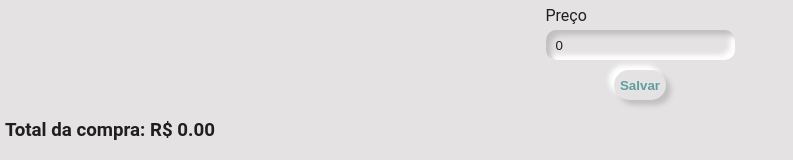
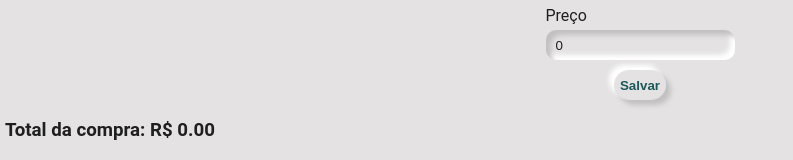
Before and after one commit to muniz95/compra-do-mes, a React (Create React App) app: page / in a window 1280 px wide. Shown: the part 132-292 px from the top of the page, without its empty margins (0-793 px from the left). Built offline with nearby package versions, Linux system fonts and the light colour scheme.

Commit message:
Melhoria no visual e SEO

```diff
--- a/public/index.html
+++ b/public/index.html
@@ -2,6 +2,7 @@
 <html lang="en">
   <head>
     <meta charset="utf-8">
+    <meta name="Description" content="Aplicativo simples de lista de compras.">
     <meta name="viewport" content="width=device-width, initial-scale=1, shrink-to-fit=no">
     <meta name="theme-color" content="#000000">
     <!--
--- a/src/App.tsx
+++ b/src/App.tsx
@@ -56,7 +56,7 @@ class App extends React.Component<IProps, IState> {
           style={{
             display: "flex",
             flexFlow: "wrap",
-            maxHeight: "500px",
+            maxHeight: "400px",
             overflow: "auto",
           }}
         >
--- a/src/components/ProductForm/index.tsx
+++ b/src/components/ProductForm/index.tsx
@@ -78,7 +78,7 @@ class ProductForm extends React.Component<IProps, IState> {
     return (
       <form autoComplete="off">
         <S.FormFieldArea>
-          <label>Produto</label>
+          <label htmlFor="name">Produto</label>
           <input
             onChange={(event) => this.setState({name: event.target.value})}
             type="text"
@@ -89,7 +89,7 @@ class ProductForm extends React.Component<IProps, IState> {
           />
         </S.FormFieldArea>
         <S.FormFieldArea>
-          <label>Quantidade</label>
+          <label htmlFor="quantity">Quantidade</label>
           <input
             onChange={(event) => this.setState({quantity: Number.parseFloat(event.target.value)})}
             type="number"
@@ -100,7 +100,7 @@ class ProductForm extends React.Component<IProps, IState> {
           />
         </S.FormFieldArea>
         <S.FormFieldArea>
-          <label>Preço</label>
+          <label htmlFor="price">Preço</label>
           <input
             onChange={(event) => this.setState({price: Number.parseFloat(event.target.value)})}
             type="number"
@@ -111,7 +111,7 @@ class ProductForm extends React.Component<IProps, IState> {
             />
         </S.FormFieldArea>
         <S.FormFieldArea>
-          <button type="button" onClick={this.save} className="btn btn-default">Salvar</button>
+          <button type="button" onClick={this.save}>Salvar</button>
         </S.FormFieldArea>
       </form>
     );
--- a/src/index.scss
+++ b/src/index.scss
@@ -33,7 +33,7 @@ button {
   height: 30px;
   border-radius: 10px;
   border-style: none;
-  color: #5f9ea0;
+  color: #1d585a;
   font-weight: bolder;
   -moz-transition: all .2s ease-in;
   -o-transition: all .2s ease-in;
@@ -46,9 +46,9 @@ button {
 
   &:hover {
     color: #e4e2e2;
-    background: #5f9ea0;
-    box-shadow:  5px 5px 5px #518688,
-    -5px -5px 5px #6db6b8;
+    background: #1d585a;
+    box-shadow:  5px 5px 5px #194b4d,
+    -5px -5px 5px #216568;
   }
 
   &.danger {
```
